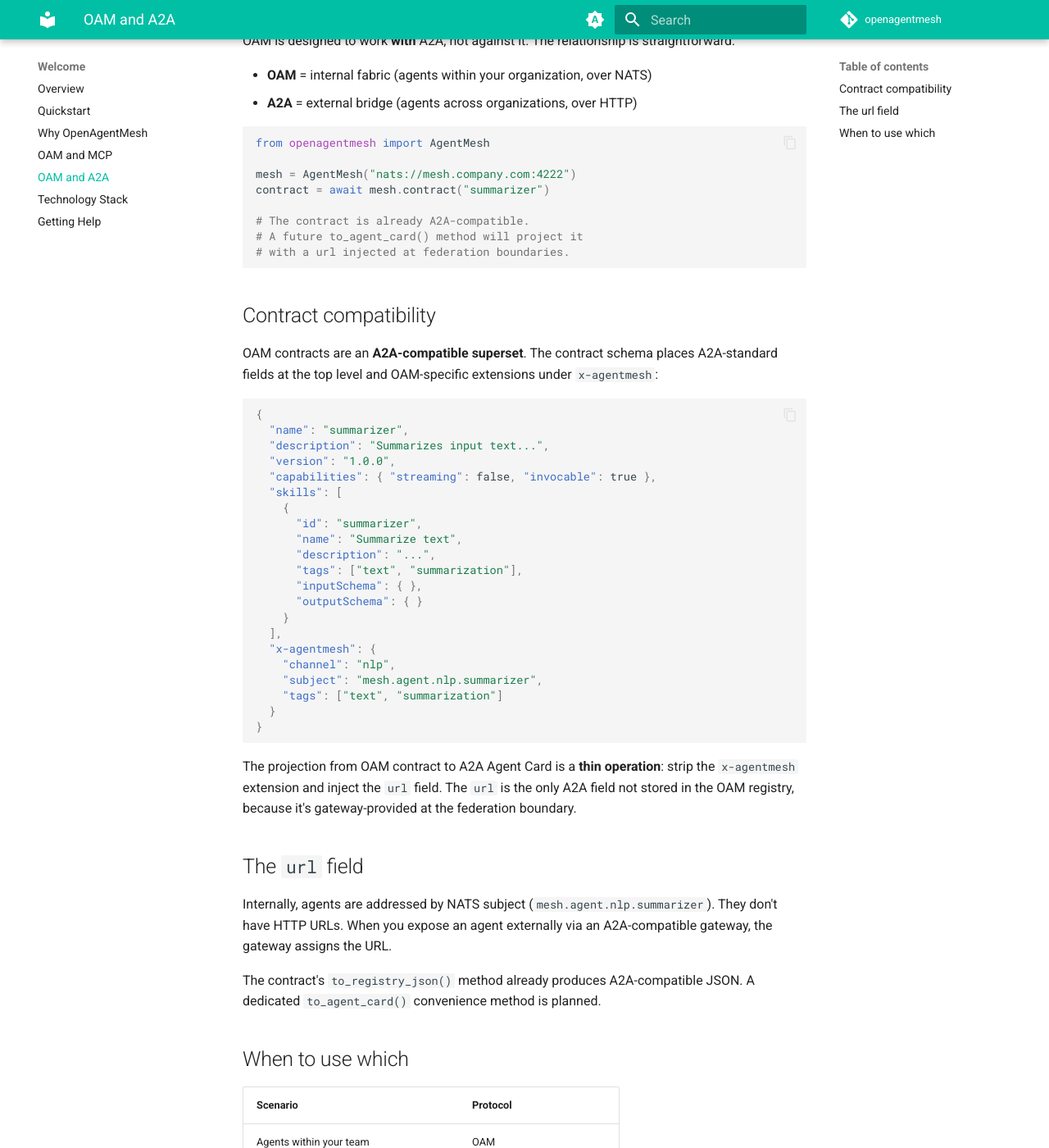
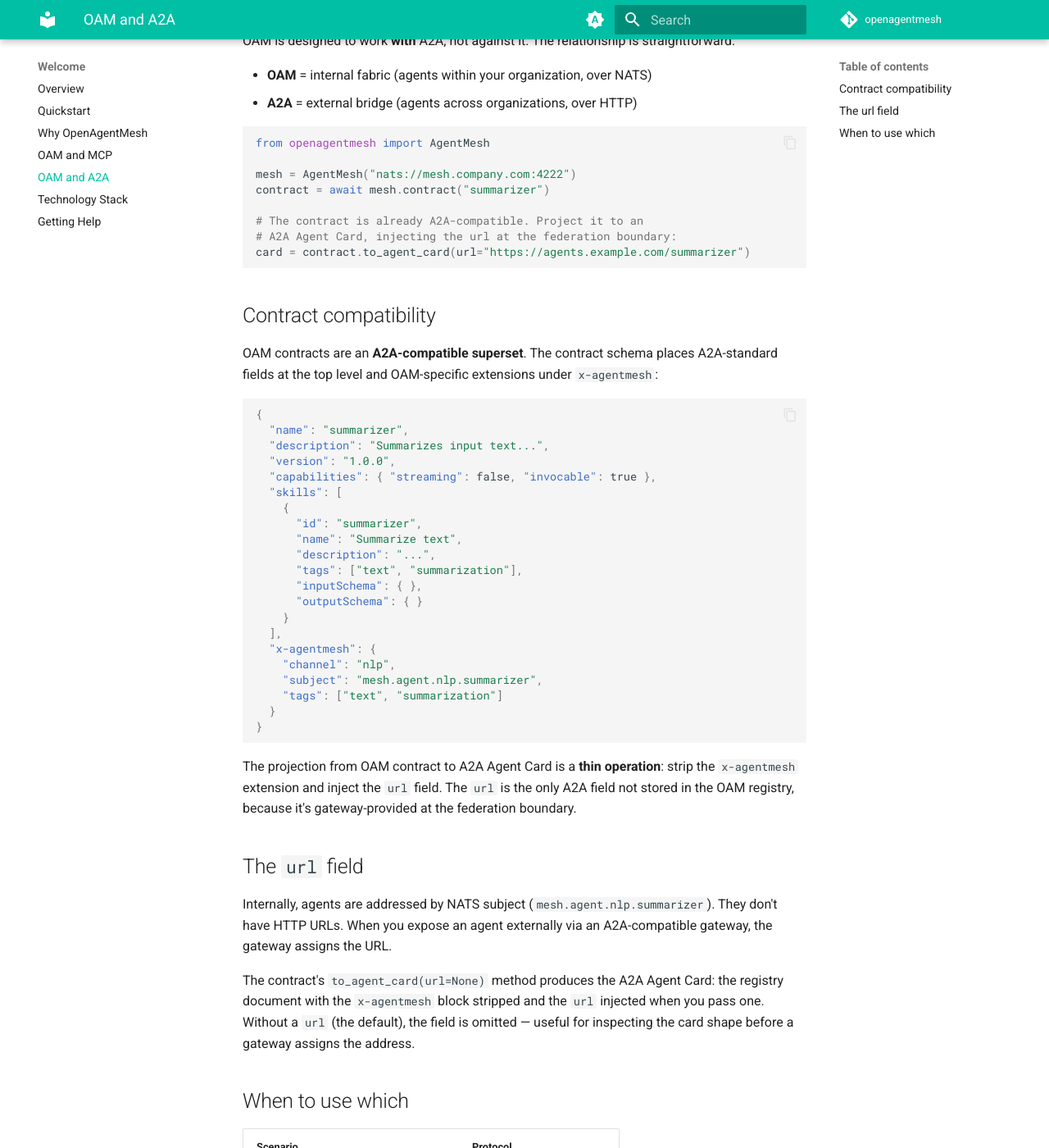
Before and after one commit to openagentmesh/openagentmesh, an MkDocs documentation site: the page built from docs/welcome/oam-and-a2a.md, in a window 1280 px wide and 1400 px high, scrolled down 283 px. Shown: the whole window at 82% size. Built offline with MkDocs 1.6.1 and Material for MkDocs 9.7.7, drawn with Linux system fonts in a browser that asks for light colours; comment, search, counter and statistics services are not loaded.

Commit message:
docs: to_agent_card in contract API reference and oam-and-a2a; sdk-ts license MIT
The repo license is MIT; package.json claimed Apache-2.0 and would have
published npm metadata contradicting the LICENSE file.

````diff
--- a/docs/welcome/oam-and-a2a.md
+++ b/docs/welcome/oam-and-a2a.md
@@ -13,9 +13,9 @@ from openagentmesh import AgentMesh
 mesh = AgentMesh("nats://mesh.company.com:4222")
 contract = await mesh.contract("summarizer")
 
-# The contract is already A2A-compatible.
-# A future to_agent_card() method will project it
-# with a url injected at federation boundaries.
+# The contract is already A2A-compatible. Project it to an
+# A2A Agent Card, injecting the url at the federation boundary:
+card = contract.to_agent_card(url="https://agents.example.com/summarizer")
 ```
 
 ## Contract compatibility
@@ -52,7 +52,7 @@ The projection from OAM contract to A2A Agent Card is a **thin operation**: stri
 
 Internally, agents are addressed by NATS subject (`mesh.agent.nlp.summarizer`). They don't have HTTP URLs. When you expose an agent externally via an A2A-compatible gateway, the gateway assigns the URL.
 
-The contract's `to_registry_json()` method already produces A2A-compatible JSON. A dedicated `to_agent_card()` convenience method is planned.
+The contract's `to_agent_card(url=None)` method produces the A2A Agent Card: the registry document with the `x-agentmesh` block stripped and the `url` injected when you pass one. Without a `url` (the default), the field is omitted — useful for inspecting the card shape before a gateway assigns the address.
 
 ## When to use which
 
````
Also changed, not shown: docs/api/contract.md (+9 -0 lines), 1 other file.
